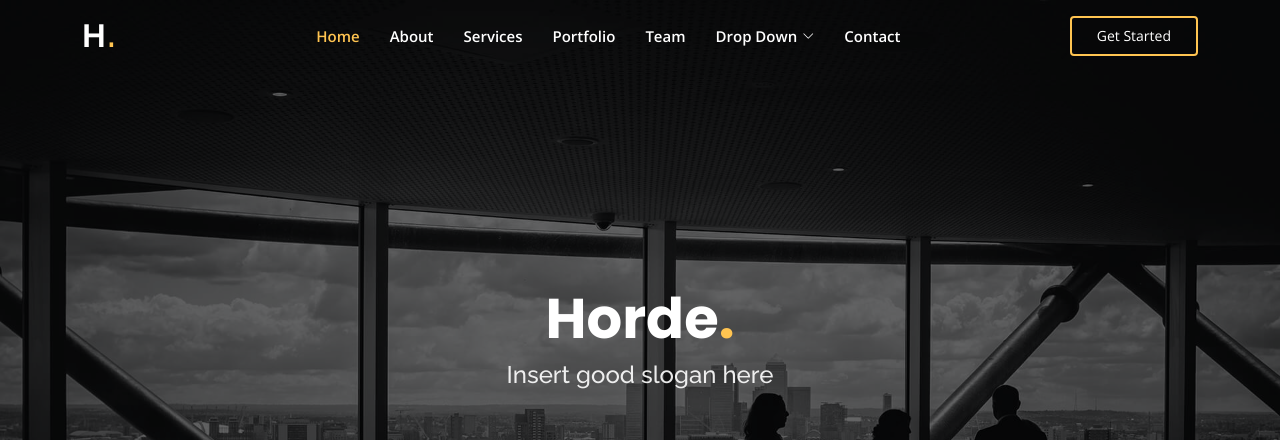
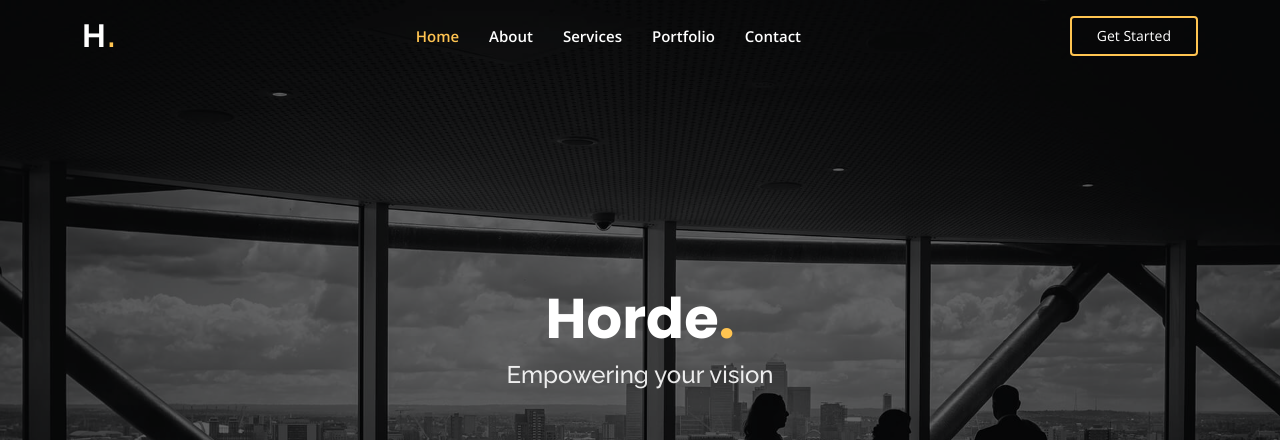
Before and after one commit to AndreRochaDev/Horde.github.io, a plain HTML site: page index.html in a window 1280 px wide. Shown: the top 440 px of the page. Drawn offline with nearby package versions, Linux system fonts and the light colour scheme; animation ran at ten frames a second.

Commit message:
Changes to webpage

```diff
--- a/index.html
+++ b/index.html
@@ -53,7 +53,7 @@
           <li><a class="nav-link scrollto" href="#about">About</a></li>
           <li><a class="nav-link scrollto" href="#services">Services</a></li>
           <li><a class="nav-link scrollto " href="#portfolio">Portfolio</a></li>
-          <li><a class="nav-link scrollto" href="#team">Team</a></li>
+          <!-- <li><a class="nav-link scrollto" href="#team">Team</a></li>
           <li class="dropdown"><a href="#"><span>Drop Down</span> <i class="bi bi-chevron-down"></i></a>
             <ul>
               <li><a href="#">Drop Down 1</a></li>
@@ -70,7 +70,7 @@
               <li><a href="#">Drop Down 3</a></li>
               <li><a href="#">Drop Down 4</a></li>
             </ul>
-          </li>
+          </li> -->
           <li><a class="nav-link scrollto" href="#contact">Contact</a></li>
         </ul>
         <i class="bi bi-list mobile-nav-toggle"></i>
@@ -88,7 +88,7 @@
       <div class="row justify-content-center" data-aos="fade-up" data-aos-delay="150">
         <div class="col-xl-6 col-lg-8">
           <h1>Horde<span>.</span></h1>
-          <h2>Insert good slogan here</h2>
+          <h2>Empowering your vision</h2>
         </div>
       </div>
 
```
